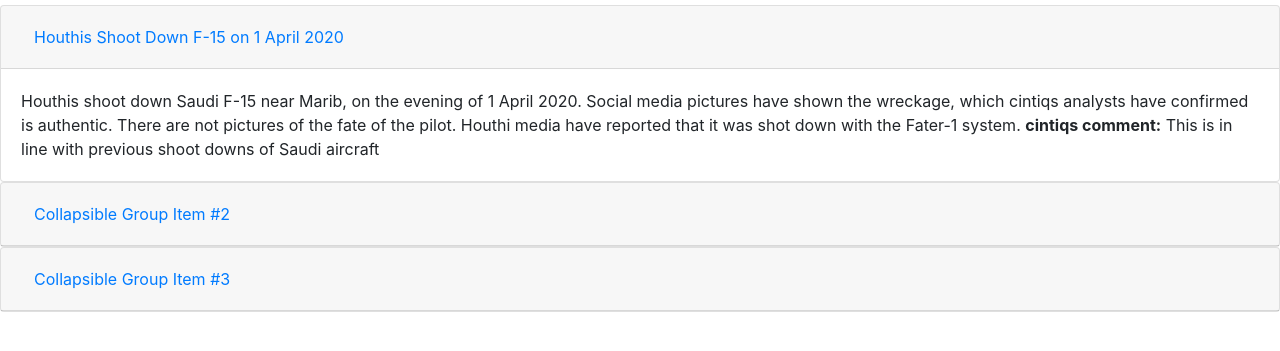
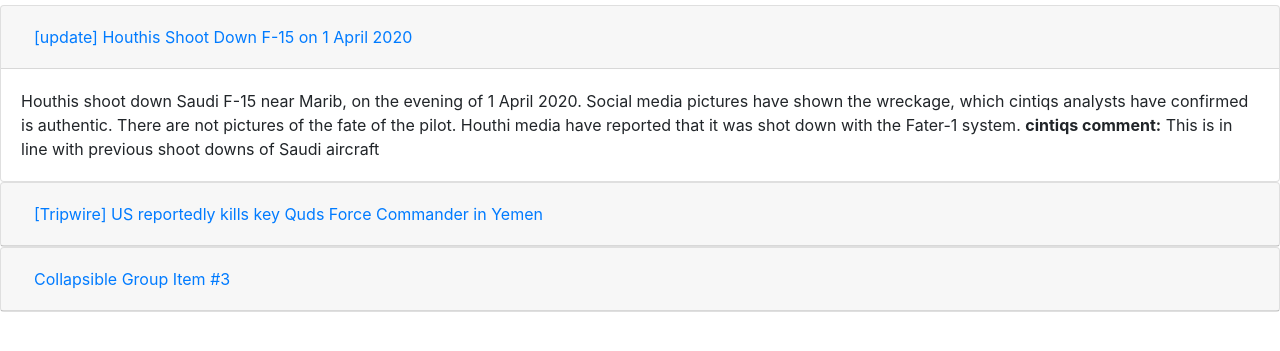
Before and after one commit to cintiqs/dashboard, a plain HTML site: page index.html in a window 1280 px wide. Shown: the part 51-402 px from the top of the page. Drawn offline with nearby package versions, Linux system fonts and the light colour scheme.

Commit message:
Update index.html

```diff
--- a/index.html
+++ b/index.html
@@ -25,7 +25,7 @@
     <div class="card-header" id="headingOne">
       <h5 class="mb-0">
         <button class="btn btn-link" data-toggle="collapse" data-target="#collapseOne" aria-expanded="true" aria-controls="collapseOne">
-          Houthis Shoot Down F-15 on 1 April 2020
+          [update] Houthis Shoot Down F-15 on 1 April 2020
         </button>
       </h5>
     </div>
@@ -41,13 +41,14 @@
     <div class="card-header" id="headingTwo">
       <h5 class="mb-0">
         <button class="btn btn-link collapsed" data-toggle="collapse" data-target="#collapseTwo" aria-expanded="false" aria-controls="collapseTwo">
-          Collapsible Group Item #2
+          [Tripwire] US reportedly kills key Quds Force Commander in Yemen
         </button>
       </h5>
     </div>
     <div id="collapseTwo" class="collapse" aria-labelledby="headingTwo" data-parent="#accordion">
       <div class="card-body">
-        Anim pariatur cliche reprehenderit, enim eiusmod high life accusamus terry richardson ad squid. 3 wolf moon officia aute, non cupidatat skateboard dolor brunch. Food truck quinoa nesciunt laborum eiusmod. Brunch 3 wolf moon tempor, sunt aliqua put a bird on it squid single-origin coffee nulla assumenda shoreditch et. Nihil anim keffiyeh helvetica, craft beer labore wes anderson cred nesciunt sapiente ea proident. Ad vegan excepteur butcher vice lomo. Leggings occaecat craft beer farm-to-table, raw denim aesthetic synth nesciunt you probably haven't heard of them accusamus labore sustainable VHS.
+        On 4 May 2020, media reported an airstrike that killed a top Quds force commander in Yemen. The US has so far not confirmed these reports.
+        <br><b>Cintiqs comment: </b> CINTIQS sources reveal that this commander was integral to Houthi's ability to counter saudi air defences. It is likely Houthsi will be outraged at the US attack and seek to take revenge on Saudi Arabia.
       </div>
     </div>
   </div>
```
